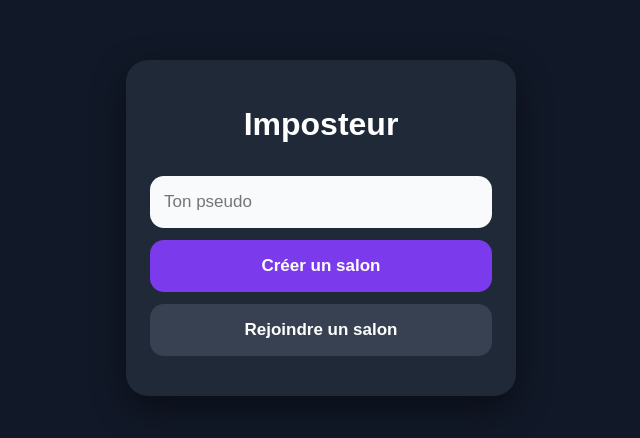
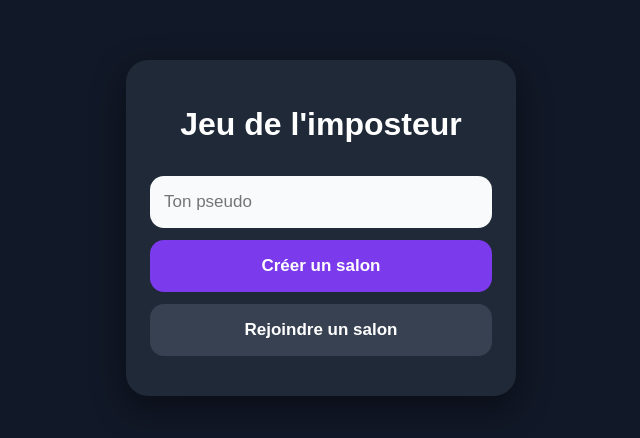
Before and after one commit to loicbiki/imposteur-game, a website: page public/index.html in a window 1280 px wide. Shown: the part 172-610 px from the top of the page, without its empty margins (319-959 px from the left). Drawn offline with nearby package versions, Linux system fonts and the light colour scheme; no server answers.

Commit message:
Add files via upload

```diff
--- a/public/index.html
+++ b/public/index.html
@@ -91,7 +91,7 @@
 
 <body>
   <div class="box">
-    <h1>Imposteur</h1>
+    <h1>Jeu de l'imposteur</h1>
 
     <div id="home">
       <input id="name" placeholder="Ton pseudo">
```
